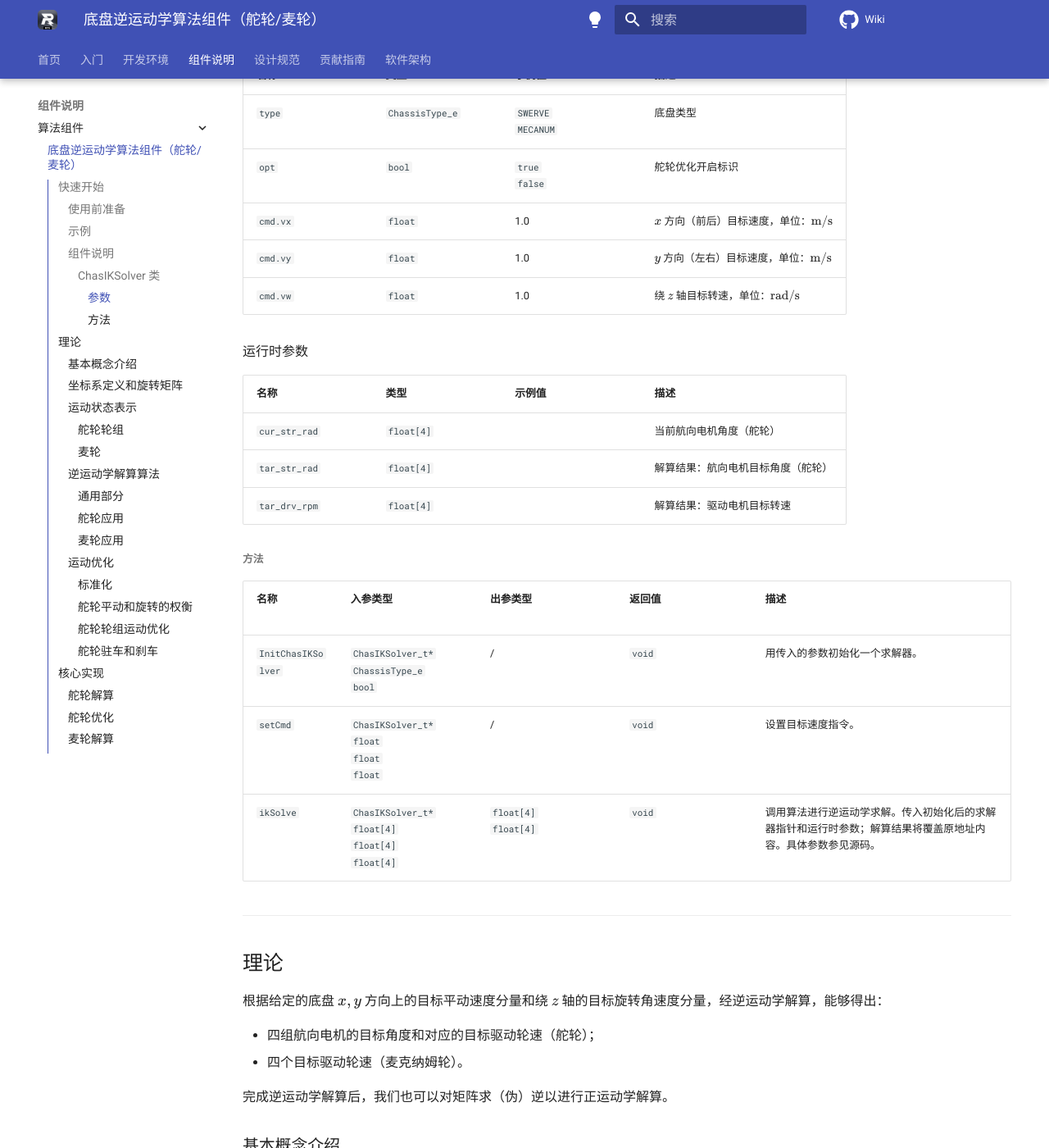
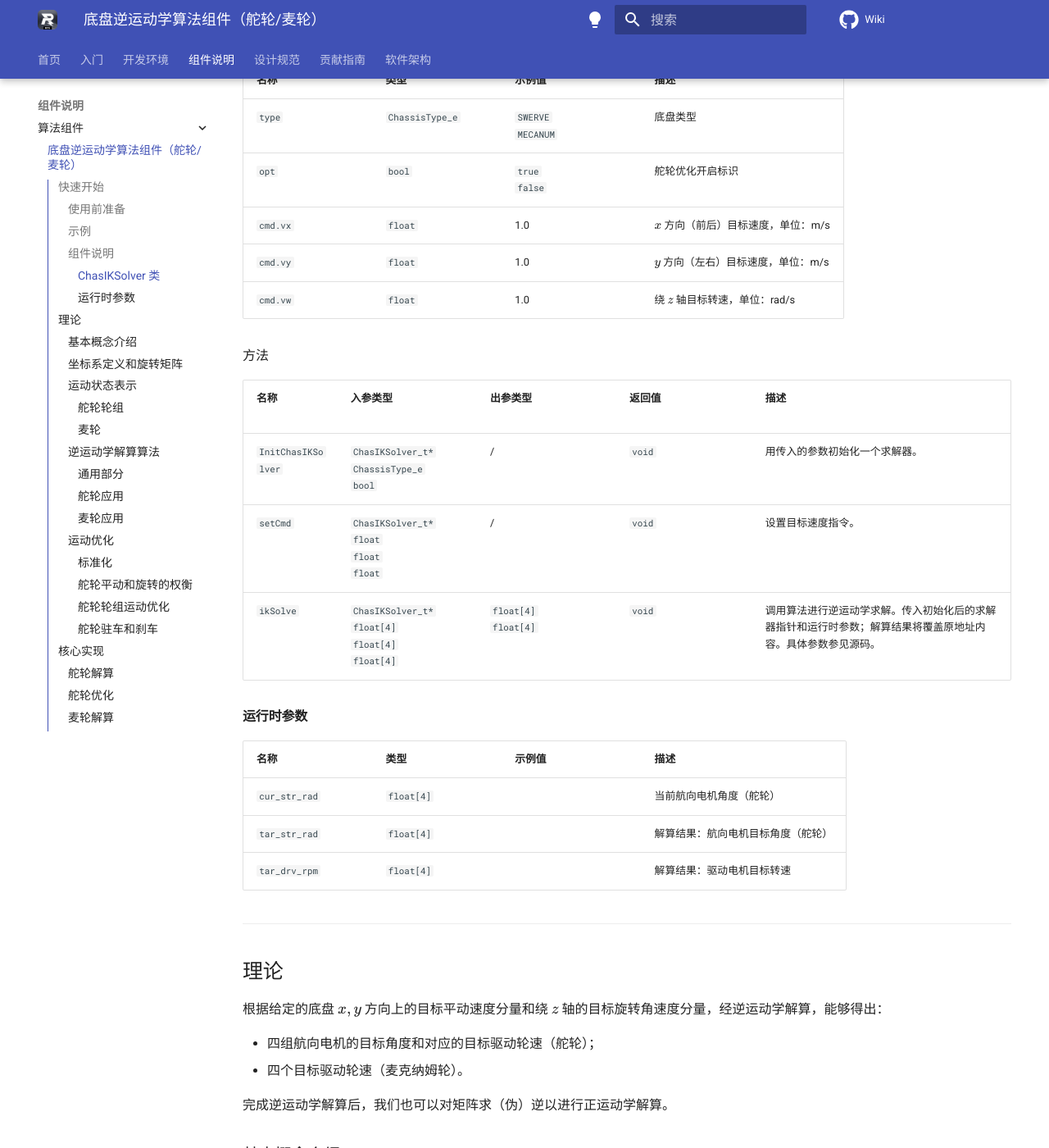
Before and after one commit to ZJU-HelloWorld/Wiki, an MkDocs documentation site: the page built from docs/组件说明/算法组件/底盘逆运动学算法组件.md, in a window 1280 px wide and 1400 px high, scrolled down 1840 px. Shown: the whole window at 82% size. Built offline with MkDocs 1.6.1 and Material for MkDocs 9.7.7, drawn with Linux system fonts in a browser that asks for light colours; comment, search, counter and statistics services are not loaded; some of the changed text lies outside the part shown.

Commit message:
Update 底盘逆运动学算法组件.md

```diff
--- a/docs/组件说明/算法组件/底盘逆运动学算法组件.md
+++ b/docs/组件说明/算法组件/底盘逆运动学算法组件.md
@@ -81,31 +81,30 @@ solver.ikSolve(&solver, NULL, NULL, (float *)&tar_drv_spd_rpm);
 
 #### `ChasIKSolver` 类
 
-##### 参数
+参数
 
 | 名称<img width=100/> | 类型<img width=100/> | 示例值<img width=100/> | 描述                                       |
 | :------------------- | :------------------- | :--------------------- | :----------------------------------------- |
 | `type`               | `ChassisType_e`      | `SWERVE`<br>`MECANUM`  | 底盘类型                                   |
 | `opt`                | `bool`               | `true`<br>`false`      | 舵轮优化开启标识                           |
-| `cmd.vx`             | `float`              | 1.0                    | $x$ 方向（前后）目标速度，单位：$\rm m/s$  |
-| `cmd.vy`             | `float`              | 1.0                    | $y$ 方向（左右）目标速度，单位：$\rm  m/s$ |
-| `cmd.vw`             | `float`              | 1.0                    | 绕 $z$ 轴目标转速，单位：$\rm rad/s$       |
+| `cmd.vx`             | `float`              | 1.0                    | $x$ 方向（前后）目标速度，单位：m/s  |
+| `cmd.vy`             | `float`              | 1.0                    | $y$ 方向（左右）目标速度，单位：m/s |
+| `cmd.vw`             | `float`              | 1.0                    | 绕 $z$ 轴目标转速，单位：rad/s       |
 
-运行时参数
-
-| 名称<img width=100/> | 类型<img width=100/> | 示例值<img width=100/> | 描述                               |
-| :------------------- | :------------------- | :--------------------- | :--------------------------------- |
-| `cur_str_rad`        | `float[4]`           |                        | 当前航向电机角度（舵轮）           |
-| `tar_str_rad`        | `float[4]`           |                        | 解算结果：航向电机目标角度（舵轮） |
-| `tar_drv_rpm`        | `float[4]`           |                        | 解算结果：驱动电机目标转速         |
-
-##### 方法
+方法
 
 | 名称               | 入参类型<img width=220/>                                    | 出参类型<img width=220/> | 返回值<img width=220/> | 描述                                                         |
 | :----------------- | ----------------------------------------------------------- | ------------------------ | :--------------------- | ------------------------------------------------------------ |
 | `InitChasIKSolver` | `ChasIKSolver_t*`<br>`ChassisType_e`<br>`bool`              | /                        | `void`                 | 用传入的参数初始化一个求解器。                               |
 | `setCmd`           | `ChasIKSolver_t*`<br/>`float`<br/>`float`<br/>`float`       | /                        | `void`                 | 设置目标速度指令。                                           |
 | `ikSolve`          | `ChasIKSolver_t*`<br>`float[4]`<br>`float[4]`<br>`float[4]` | `float[4]`<br>`float[4]` | `void`                 | 调用算法进行逆运动学求解。传入初始化后的求解器指针和运行时参数；解算结果将覆盖原地址内容。具体参数参见源码。 |
+
+#### 运行时参数
+| 名称<img width=100/> | 类型<img width=100/> | 示例值<img width=100/> | 描述                                       |
+| :------------------- | :------------------- | :--------------------- | :----------------------------------------- |
+| `cur_str_rad`        | `float[4]`           |                        | 当前航向电机角度（舵轮）           |
+| `tar_str_rad`        | `float[4]`           |                        | 解算结果：航向电机目标角度（舵轮） |
+| `tar_drv_rpm`        | `float[4]`           |                        | 解算结果：驱动电机目标转速         |
 
 
 -------------------------------------------------------------
```
Also changed, not shown: other parts of docs/组件说明/算法组件/底盘逆运动学算法组件.md (+1 -1 lines).
